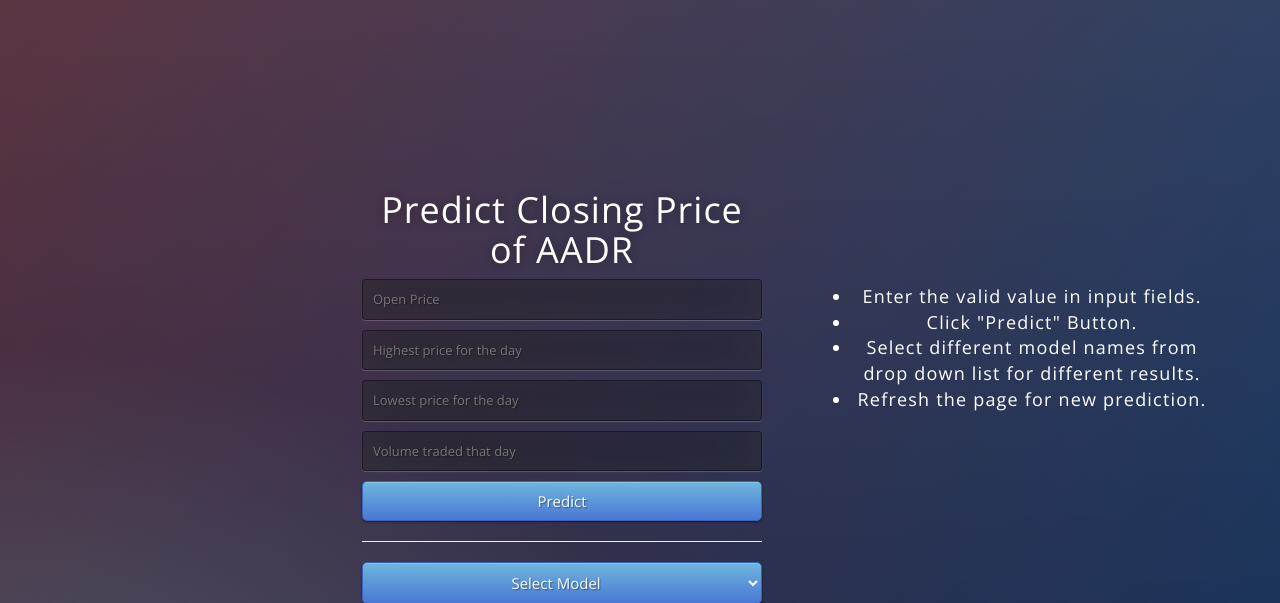
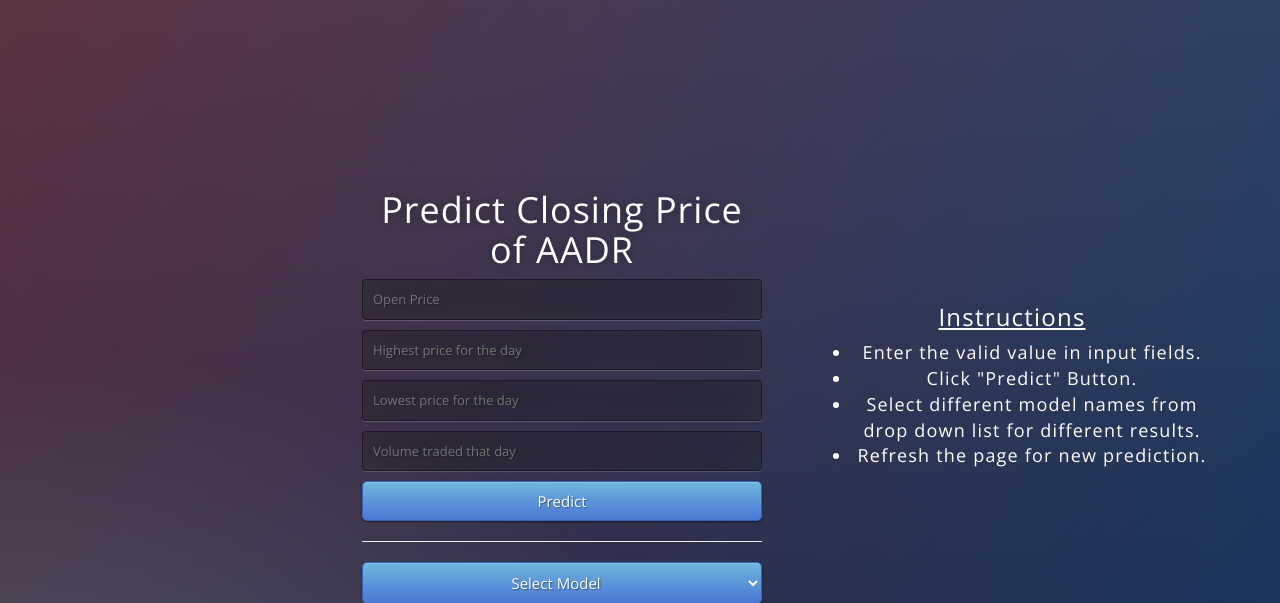
Before and after one commit to Haris33-coder/stockClosingPricePrediction-app, a Flask app: page / in a window 1280 px wide. Shown: the top 603 px of the page. Run offline with Flask 2, Linux system fonts and the light colour scheme; parts of the project's set-up code (start-up, migrations or seed data) failed here and were passed over; some libraries are stand-ins or nearby versions.

Commit message:
Update index.html

```diff
--- a/templates/index.html
+++ b/templates/index.html
@@ -27,6 +27,10 @@
   $("#prediction").append(`<hr><hr><h3>Closing price of the share would be: $${value}</h3>`);
   }
   </script>
+
+  <style>
+   h1 {text-align: center;}
+   </style>
 
 </head>
 
@@ -60,6 +64,9 @@
    </div>
 
    <div class="pre">
+     <h3>
+        <u>Instructions</u>
+    </h3>
     <ul>
       <li>Enter the valid value in input fields.</li>
       <li>Click "Predict" Button.</li>
```
